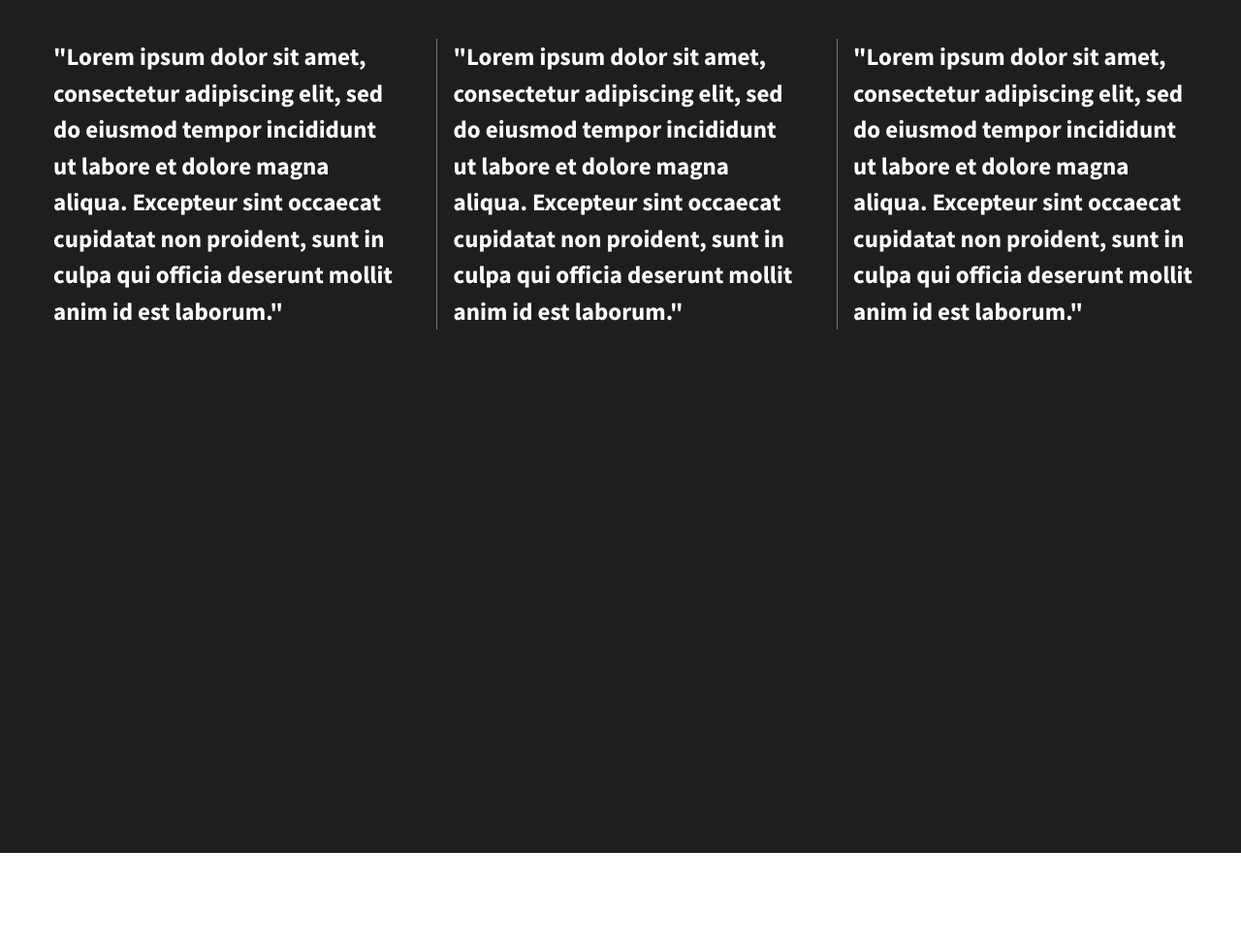
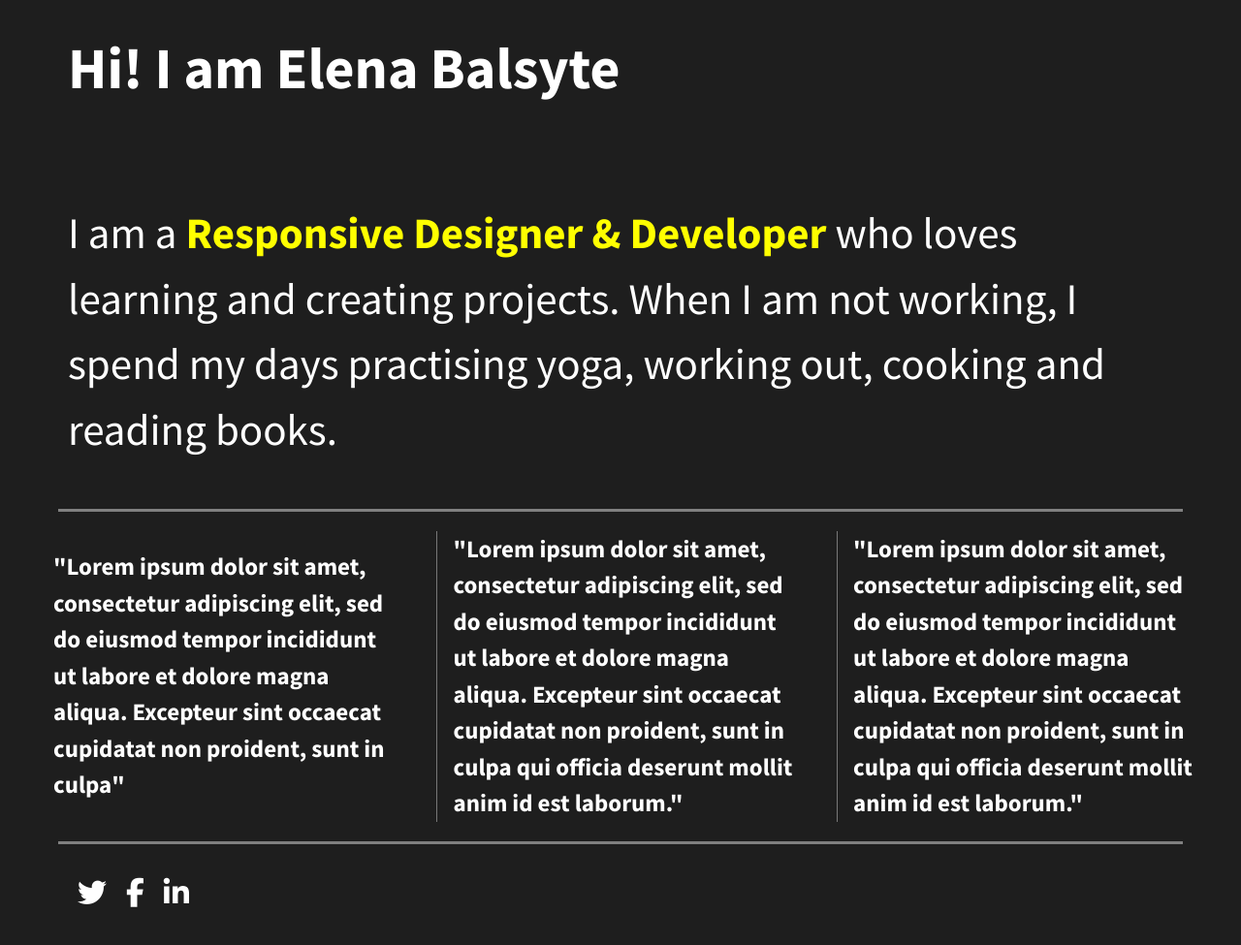
Before and after one commit to Elena-Balsyte/206-flexbox-grid, a plain HTML site: page index.html in a window 1280 px wide. Shown: the whole page at 97% size. Before the commit the page ends 880 px from the top, so only its background shows below. Drawn offline with nearby package versions, Linux system fonts and the light colour scheme.

Commit message:
Costumized the content, layout and styles

```diff
--- a/css/main.css
+++ b/css/main.css
@@ -97,23 +97,60 @@ textarea {
 
 
 html {
-  background-color: #fff;
+  background-color: rgb(30, 30, 30);
   height: 100%;
 }
 
 body {
   font-family: 'Source Sans Pro', sans-serif;
-  padding: 2em;
+  padding: 0 2em;
   font-size: 1.25em;
   height: 100%;
   background-color: rgb(30, 30, 30);
+  color: #fff;
 }
 
+header,
+footer {
+  height: 80px;
+  width: 100%;
+}
+
+main,
+ {
+  height: 250px;
+  width: 100%;
+  text-align: left;
+}
+
+header,
+footer,
+main {
+  display: flex;
+  justify-content: center;
+  align-items: center;
+  font-size: 1.5em;
+  background-color: rgb(30, 30, 30);
+  padding: 10px;
+  margin: 20px;
+}
+
+main {
+  border-bottom: 3px solid grey;
+}
+
+footer {
+  border-top: 3px solid grey;
+  justify-content: flex-start;
+}
 .wrapper {
   /*add display:flex and set justify-content to space-between*/
   font-weight: 700;
   display: flex;
-  justify-content: space-between;
+  justify-content: center;
+  align-items: center;
+  flex-flow: row wrap;
+  justify-content:space-between;
 }
 
 .div-1, .div-2, .div-3 {
@@ -123,8 +160,8 @@ body {
   font-size: 1.25em;
   background-color: rgb(30, 30, 30);
   height: 300px;
+  width: 30%;
   display: flex;
-  width: 30%;
   justify-content: center;
   align-items: center;
   padding-left: 15px;
@@ -135,8 +172,25 @@ body {
   padding-right: 35px;
 }
 
+h1, h2 {
+  width: inherit;
+  text-align: left;
+}
 
+h2 {
+  font-size: 1.5em;
+  line-height: 1.5em;
+  font-weight: normal;
+}
 
+h2 span {
+  font-weight: 900;
+  color: yellow;
+}
+
+i {
+  margin: 10px;
+}
 
 /* ==========================================================================
    Helper classes
--- a/index.html
+++ b/index.html
@@ -15,6 +15,7 @@
         <script src="js/vendor/modernizr-2.8.3.min.js"></script>
         <link href='http://fonts.googleapis.com/css?family=Lora:700' rel='stylesheet' type='text/css'>
         <link href='http://fonts.googleapis.com/css?family=Source+Sans+Pro:400,700' rel='stylesheet' type='text/css'>
+        <script src="https://kit.fontawesome.com/11ff9d52ff.js" crossorigin="anonymous"></script>
     </head>
     <body>
         <!--[if lt IE 8]>
@@ -22,8 +23,14 @@
         <![endif]-->
 
         <section class="wrapper">
+          <header>
+          <h1>Hi! I am Elena Balsyte</h1>
+          </header>
+          <main>
+            <h2>I am a <span>Responsive Designer & Developer</span> who loves learning and creating projects. When I am not working, I spend my days practising yoga, working out, cooking and reading books.</h2>
+          </main>
             <div class="div-1">
-                <p>"Lorem ipsum dolor sit amet, consectetur adipiscing elit, sed do eiusmod tempor incididunt ut labore et dolore magna aliqua. Excepteur sint occaecat cupidatat non proident, sunt in culpa qui officia deserunt mollit anim id est laborum."</p>
+                <p>"Lorem ipsum dolor sit amet, consectetur adipiscing elit, sed do eiusmod tempor incididunt ut labore et dolore magna aliqua. Excepteur sint occaecat cupidatat non proident, sunt in culpa"</p>
             </div>
             <div class="div-2">
                 <p>"Lorem ipsum dolor sit amet, consectetur adipiscing elit, sed do eiusmod tempor incididunt ut labore et dolore magna aliqua. Excepteur sint occaecat cupidatat non proident, sunt in culpa qui officia deserunt mollit anim id est laborum."</p>
@@ -31,6 +38,12 @@
             <div class="div-3">
                 <p>"Lorem ipsum dolor sit amet, consectetur adipiscing elit, sed do eiusmod tempor incididunt ut labore et dolore magna aliqua. Excepteur sint occaecat cupidatat non proident, sunt in culpa qui officia deserunt mollit anim id est laborum."</p>
             </div>
+            <footer>
+              <i class="fab fa-twitter"></i>
+              <i class="fab fa-facebook-f"></i>
+              <i class="fab fa-linkedin-in"></i>
+
+            </footer>
         </section>
 
         <script src="https://ajax.googleapis.com/ajax/libs/jquery/1.11.3/jquery.min.js"></script>
```
